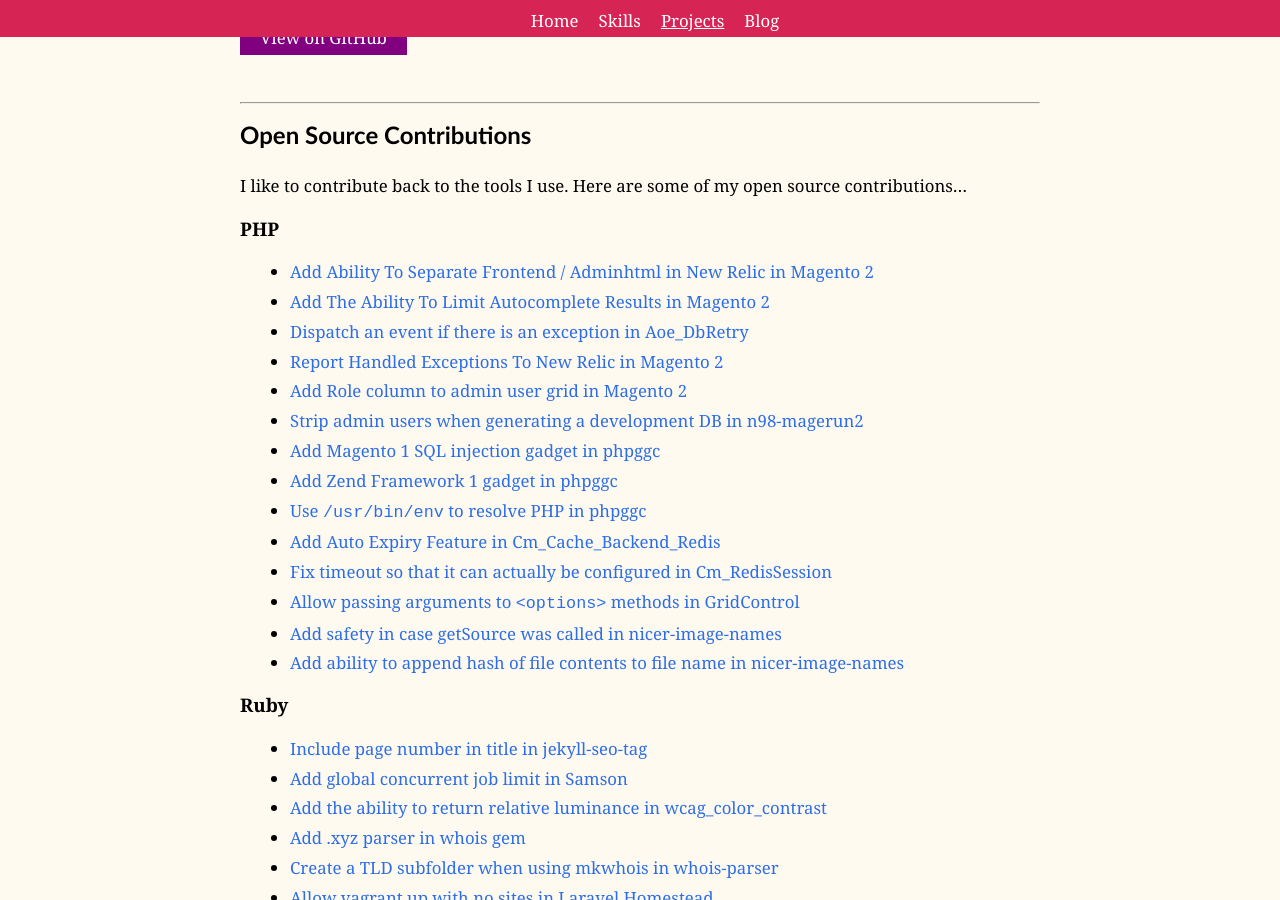
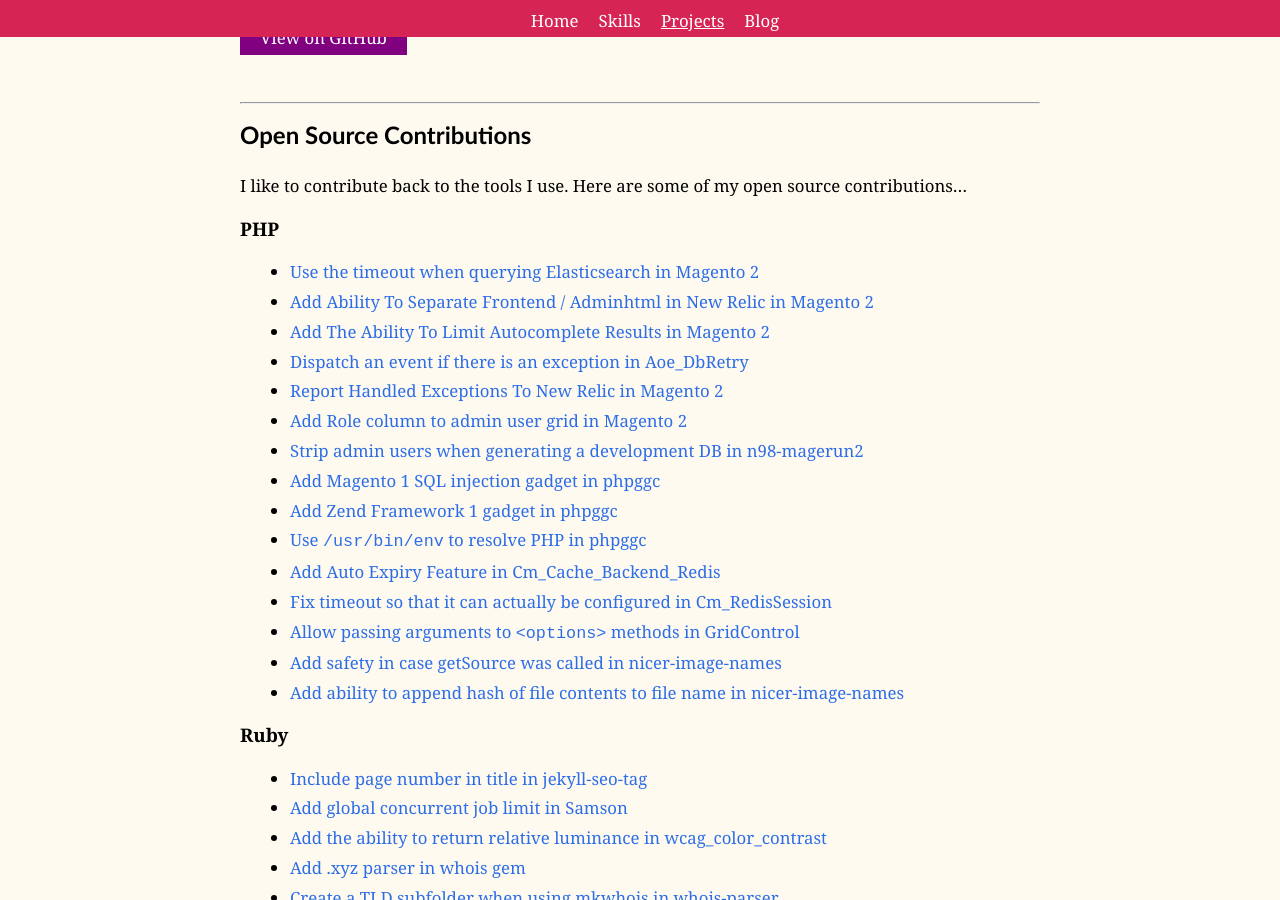
Before and after one commit to mpchadwick/mpchadwick.github.io, a Jekyll site: the page built from projects.md, in a window 1280 px wide and 900 px high, scrolled down 3255 px. Built offline with Jekyll 4.4.1, drawn with Linux system fonts in a browser that asks for light colours.

Commit message:
Add "Use the timeout when querying Elasticsearch" contribution

```diff
--- a/_data/open_source_contributions.yml
+++ b/_data/open_source_contributions.yml
@@ -2,6 +2,11 @@
   title: Include page number in title
   link: https://github.com/jekyll/jekyll-seo-tag/pull/250
   type: Ruby
+
+- project: Magento 2
+  title: Use the timeout when querying Elasticsearch
+  link: https://github.com/magento/magento2/pull/15592
+  type: PHP
 
 - project: Magento 2
   title: Add Ability To Separate Frontend / Adminhtml in New Relic
```
